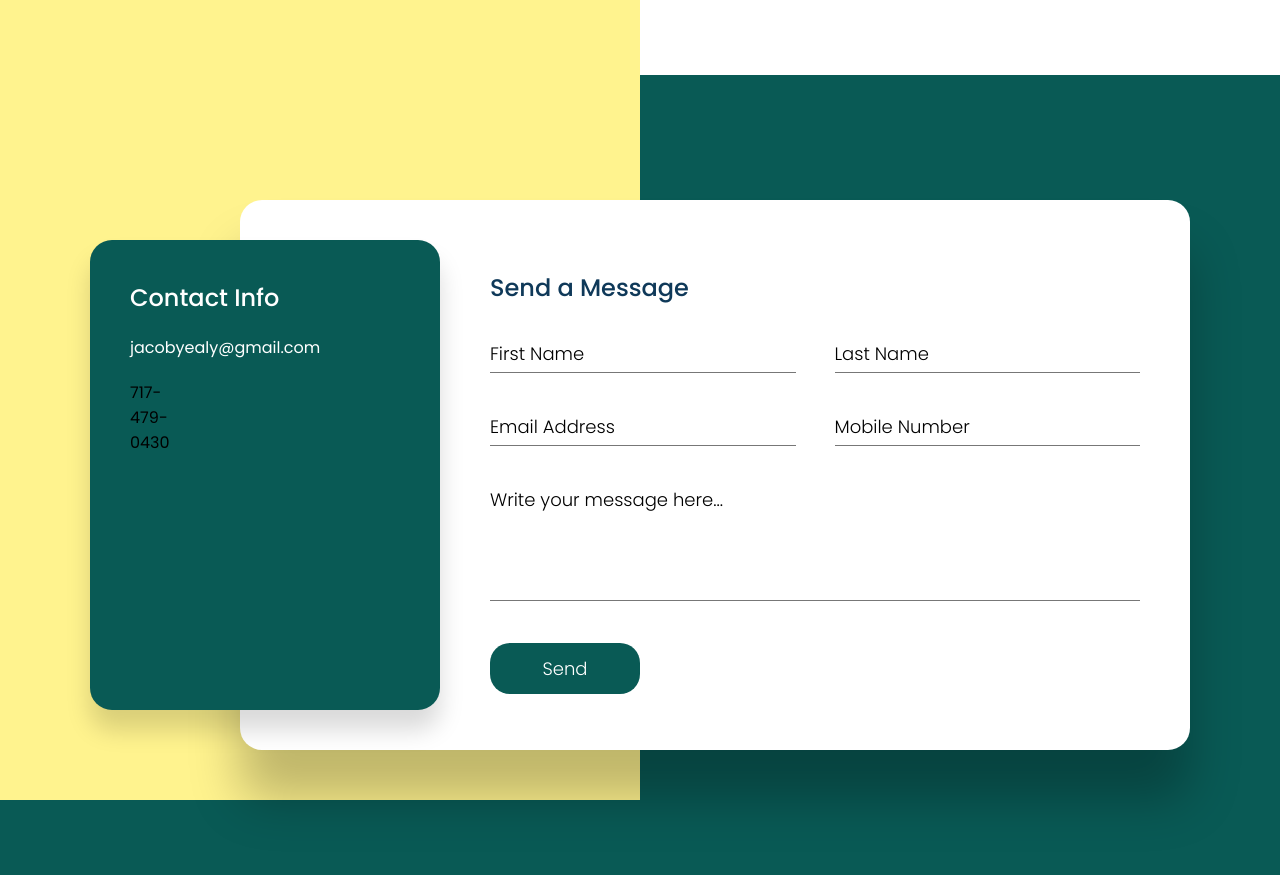
After one commit to JacobYealy/StockPredictor, a Flask app: page /contact in a window 1280 px wide. The commit adds this page. Run offline with Flask 3, Linux system fonts and the light colour scheme.

Commit message:
Added contact and about sections

```diff
--- a/app.py
+++ b/app.py
@@ -1,13 +1,26 @@
 import json
-
-from flask import Flask, jsonify, render_template
+from flask import Flask, jsonify, render_template, redirect, url_for
 from lstm_model import generate_plot_data
 
 app = Flask(__name__)
 
 @app.route('/')
 def home():
-    return render_template('index.html')
+    return render_template('home.html')
+
+@app.route('/about')
+def about():
+    return render_template('about.html')
+
+@app.route('/contact')
+def contact():
+    return render_template('contact.html')
+
+# Add form submission utils.
+@app.route('/submit_contact', methods=['POST'])
+def submit_contact():
+    # Handle form data and do something (e.g., store in the database, send an email, etc.)
+    return redirect(url_for('home'))  # Could set up email.js for simplicity
 
 @app.route('/get_plot_data')
 def get_plot_data_endpoint():
--- /dev/null
+++ b/static/contact.css
@@ -0,0 +1,338 @@
+/* @import url('http://fonts.googleapis.com/css2?family=Poppins:wght@200;300;400;500;600;700;800;900&display=swap'); */
+
+*
+{
+    margin: 0;
+    padding: 0;
+    box-sizing: border-box;
+    font-family: 'Poppins',sans-serif;
+}
+
+section
+{
+    display: flex;
+    justify-content: center;
+    align-items: center;
+    min-height: 100vh;
+    background-color: #095a55;
+
+}
+section::before
+{
+    content: '';
+    position: absolute;
+    top: 0;
+    left: 0;
+    width: 50%;
+    height: 100%;
+    background: #fff38e;
+}
+
+.container
+{
+    position: relative;
+    min-width: 1100px;
+    min-height: 550px;
+    display: flex;
+    z-index: 1000;
+
+}
+
+.container .contactInfo
+{
+    position: absolute;
+    top: 40px;
+    width: 350px;
+    height: calc(100% - 80px);
+    background: #095a55;
+    z-index: 1;
+    padding: 40px;
+    display: flex;
+    justify-content: center;
+    flex-direction: column;
+    justify-content: space-between;
+    box-shadow: 0 20px 25px rgba(0,0,0,0.15);
+    border-radius: 22px;
+}
+
+.container .contactInfo h2
+{
+    color: #fff;
+    font-size:24px;
+    font-weight: 500;
+}
+
+.container .contactInfo ul.info
+{
+   position: relative;
+   margin: 20px 0;
+}
+
+.container .contactInfo ul.info li
+{
+   position: relative;
+   list-style: none;
+   display: flex;
+   margin: 20px 0;
+   cursor: pointer;
+   align-items: flex-start;
+}
+
+.container .contactInfo ul.info li span:nth-child(1)
+{
+    width: 30px;
+    min-width: 30px;
+}
+
+/* for gmail */
+.container .contactInfo ul.info li span a
+{
+    color: #fff;
+    text-decoration: none;
+    width: 30px;
+    min-width: 30px;
+
+}
+
+.container .contactInfo ul.info li span:nth-child(1) img
+{
+    max-width: 100%;
+    filter: invert(1);
+}
+
+.container .contactInfo ul.info li span:nth-child(2)
+{
+    color: #fff;
+    margin-left: 10px;
+    font-weight: 300;
+}
+
+.container .contactInfo ul.sci
+{
+    position: relative;
+    display: flex;
+}
+
+.container .contactInfo ul.sci li
+{
+   list-style: none;
+   margin-right: 15px;
+}
+
+.container .contactInfo ul.sci li a
+{
+   text-decoration: none;
+}
+
+.container .contactInfo ul.sci li a img
+{
+   filter: invert(1);
+}
+
+.container .contactForm
+{
+    position: absolute;
+    padding: 70px 50px;
+    padding-left: 250px;
+    margin-left: 150px;
+    width: calc(100% - 150px);
+    height: 100%;
+    background: #fff;
+    box-shadow: 0 50px 50px rgba(0,0,0,0.25);
+    border-radius: 22px;
+}
+
+.container .contactForm h2
+{
+    color: #0f3959;
+    font-size: 24px;
+    font-weight: 500;
+}
+
+.container .contactForm .formBox
+{
+    position: relative;
+    display: flex;
+    justify-content: space-between;
+    flex-wrap: wrap;
+    padding-top: 30px;
+}
+
+.container .contactForm .formBox .inputBox
+{
+    position: relative;
+    margin-bottom: 35px;
+}
+
+.container .contactForm .formBox .inputBox.w50
+{
+    width: 47%;
+}
+
+.container .contactForm .formBox .inputBox.w100
+{
+    width: 100%;
+}
+
+.container .contactForm .formBox .inputBox input,
+.container .contactForm .formBox .inputBox textarea
+{
+    width: 100%;
+    resize: none;
+    padding: 5px 0;
+    font-size: 18px;
+    font-weight: 300;
+    color: #333;
+    border: none;
+    outline: none;
+    border-bottom: 1px solid #777;
+}
+
+.container .contactForm .formBox .inputBox textarea
+{
+    height: 120px;
+}
+
+.container .contactForm .formBox .inputBox span
+{
+    position: absolute;
+    left: 0;
+    padding: 5px 0;
+    pointer-events: none;
+    font-size: 18px;
+    font-weight: 300;
+    transition: 0.3s;
+}
+
+.container .contactForm .formBox .inputBox input:focus ~ span,
+.container .contactForm .formBox .inputBox input:valid ~ span,
+.container .contactForm .formBox .inputBox textarea:focus ~ span,
+.container .contactForm .formBox .inputBox textarea:valid ~ span
+{
+    transform: translateY(-20px);
+    font-size:  12px;
+    font-weight: 400;
+    letter-spacing: 1px;
+    color: #095a55;
+    font-weight: 500;
+}
+
+/* Css for the submit button */
+.container .contactForm .formBox .inputBox input[type="submit"]
+{
+    position: relative;
+    cursor: pointer;
+    background: #095a55;
+    border-radius: 20px;
+    color: #fff;
+    border: none;
+    max-width: 150px;
+    padding: 12px;
+
+}
+
+.container .contactForm .formBox .inputBox input[type="submit"]:hover{
+    background: #0d9480;
+}
+
+/* make the form responsive */
+@media (max-width: 1200px)
+{
+    .container
+    {
+        width: 90%;
+        min-width: auto;
+        margin: 20px;
+        box-shadow: 0 20px 50px rgba(0,0,0,0.2);
+    }
+
+    .container .contactInfo
+    {
+        top: 0;
+        height: 550px;
+        position: relative;
+        box-shadow: none;
+        border-radius: 0px;
+    }
+
+    .container .contactForm
+    {
+        position: relative;
+        width: calc(100% - 350px);
+        padding-left: 0;
+        margin-left: 0;
+        padding: 40px;
+        height: 550px;
+        box-shadow: none;
+        border-radius: 0px;
+    }
+}
+
+@media (max-width: 991px)
+{
+    section
+    {
+        display: flex;
+        justify-content: center;
+        align-items: center;
+        min-height: 100vh;
+        background: #fff38e;
+    }
+
+    section::before
+    {
+        display: none;
+    }
+
+    .container
+    {
+        display: flex;
+        flex-direction: column-reverse;
+    }
+
+    .container .contactForm
+    {
+        width: 100%;
+        height: auto;
+        border-radius: 0px;
+    }
+
+    .container .contactInfo
+    {
+        width: 100%;
+        height: auto;
+        flex-direction: row;
+        border-radius: 0px;
+    }
+    .container .contactInfo ul.sci
+    {
+       position: relative;
+       display: flex;
+       justify-content: center;
+       align-items: center;
+    }
+}
+
+@media (max-width: 600px)
+{
+    .container .contactForm
+    {
+        padding: 25px;
+    }
+
+    .container .contactInfo{
+        padding: 25px;
+        flex-direction: column;
+        align-items: flex-start;
+    }
+
+    .container .contactInfo ul.sci
+    {
+        margin-top: 40px;
+    }
+
+    .container .contactForm .formBox .inputBox.w50
+    {
+        width: 100%;
+    }
+}
--- /dev/null
+++ b/templates/contact.html
@@ -0,0 +1,75 @@
+<!doctype html>
+<html>
+    <head>
+    <meta charset="utf-8">
+    <meta name="viewport" content="width=device-width, initial-scale=1.0">
+    <title> Contact </title>
+    <style>
+        @import url('https://fonts.googleapis.com/css2?family=Poppins:wght@200&display=swap');
+        @import url('https://fonts.googleapis.com/css2?family=Poppins:wght@300&display=swap');
+        @import url('https://fonts.googleapis.com/css2?family=Poppins:wght@400&display=swap');
+        @import url('https://fonts.googleapis.com/css2?family=Poppins:wght@500&display=swap');
+        @import url('https://fonts.googleapis.com/css2?family=Poppins:wght@600&display=swap');
+        @import url('https://fonts.googleapis.com/css2?family=Poppins:wght@700&display=swap');
+        @import url('https://fonts.googleapis.com/css2?family=Poppins:wght@800&display=swap');
+        @import url('https://fonts.googleapis.com/css2?family=Poppins:wght@900&display=swap');
+    </style>
+    <link rel="stylesheet" href="{{ url_for('static', filename='contact.css') }}">
+    </head>
+    <body>
+        <header>
+            <nav>
+                <ul>
+                    <li><a href="{{ url_for('home') }}">Home</a></li>
+                    <li><a href="{{ url_for('about') }}">About</a></li>
+                    <li><a href="{{ url_for('contact') }}">Contact</a></li>
+                </ul>
+            </nav>
+        </header>
+        <section>
+            <div class="container">
+                <div class="contactInfo">
+                    <div>
+                        <h2>Contact Info</h2>
+                        <ul class="info">
+                            <li>
+                                <span><a href = "jacobyealy@gmail.com">jacobyealy@gmail.com</a></span>
+                            </li>
+                            <li>
+                                <span>717-479-0430</span>
+                            </li>
+                        </ul>
+                    </div>
+                    <ul class="sci">
+                </div>
+                    <div class="contactForm">
+                        <h2>Send a Message</h2>
+                        <div class="formBox">
+                        <div class="inputBox w50">
+                            <input type="text" name="" required>
+                            <span>First Name</span>
+                        </div>
+                        <div class="inputBox w50">
+                            <input type="text" required>
+                            <span>Last Name</span>
+                        </div>
+                        <div class="inputBox w50">
+                            <input type="email" required>
+                            <span>Email Address</span>
+                        </div>
+                        <div class="inputBox w50">
+                            <input type="text" required>
+                            <span>Mobile Number</span>
+                        </div>
+                        <div class="inputBox w100">
+                            <textarea required></textarea>
+                            <span>Write your message here...</span>
+                        </div>
+                        <div class="inputBox w100">
+                            <input type="submit" value="Send">
+                        </div>
+                    </div>
+                </div>
+        </section>
+    </body>
+</html>
```
Also changed, not shown: static/styles.css (+40 -7 lines), templates/about.html (renamed from templates/index.html, +24 -17 lines), templates/home.html (added, +107 -0 lines).
